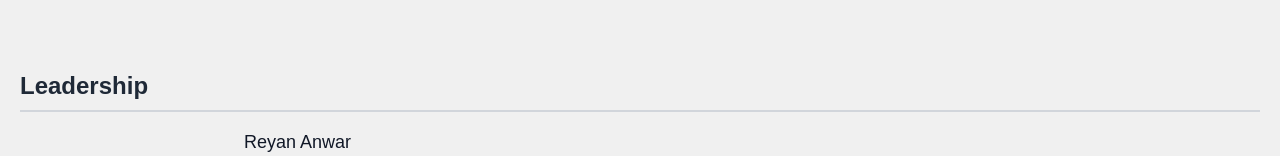
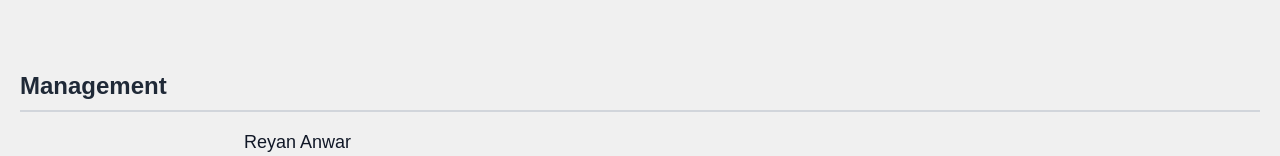
Before and after one commit to Tmet-Aero-Design/TMetAeroWebsite, a React (Create React App) app: page /#/OurTeam in a window 1280 px wide. Shown: the part 210-366 px from the top of the page. Built offline with nearby package versions, Linux system fonts and the light colour scheme; grey boxes are pictures that could not be loaded.

Commit message:
Change Leadership to Management

```diff
--- a/src/teamData.js
+++ b/src/teamData.js
@@ -4,7 +4,7 @@ const teamMembers = [
     {
       name: "Reyan Anwar",
       role: "Team Captain",
-      subteam: "Leadership",
+      subteam: "Management",
       description: "Potentially the greatest captain in TMAD's history (emphasis on 'potentially'). 5th year aerospace student " +
                     "with both an intolerance and addiction to dairy. Ex-Senior wing lead (2021-2023). CATIA Demon (Certified). " +
                     "Peak Toad (Mario) Impersonations.",
@@ -19,7 +19,7 @@ const teamMembers = [
     {
         name: "Justin Sam Kumplapallil",
         role: "Manager",
-        subteam: "Leadership",
+        subteam: "Management",
         description: "Addicted to riding my motorcycle, procrastinate by playing my guitar, and Pandas.",
         image: "team_pictures/Justin-Sam-Kumplapallil.PNG",
         social: {
@@ -32,7 +32,7 @@ const teamMembers = [
     {
       name: "Darren Chu",
       role: "Micro-Class Manager",
-      subteam: "Leadership",
+      subteam: "Management",
       description: "3rd year Aerospace Engineering Student. I am the micro class team manager in charge of coordinating junior leads and generals in the SAE micro class competition. I look forward to seeing you all!",
       image: "team_pictures/Darren-Chu.PNG",
       social: {
@@ -45,7 +45,7 @@ const teamMembers = [
     {
       name: "Julian Bardin",
       role: "Design Advisor",
-      subteam: "Leadership",
+      subteam: "Management",
       description: "Graduate student and former flight mechanics lead, specializing in aircraft design optimization and tool development.",
       image: "team_pictures/Julian-Bardin.jpg",
       social: {
@@ -58,7 +58,7 @@ const teamMembers = [
     {
       name: "Minsu Joo",
       role: "Design Analysis and Experimental Validations Director/Technical Advisor ",
-      subteam: "Leadership",
+      subteam: "Management",
       description: "Graduate Student in Aerospace Engineering with specialization in Low-Speed Aerodynamics and Wind Tunnel Testing.",
       image: "team_pictures/Minsu-Joo.jpg",
       social: {
```
